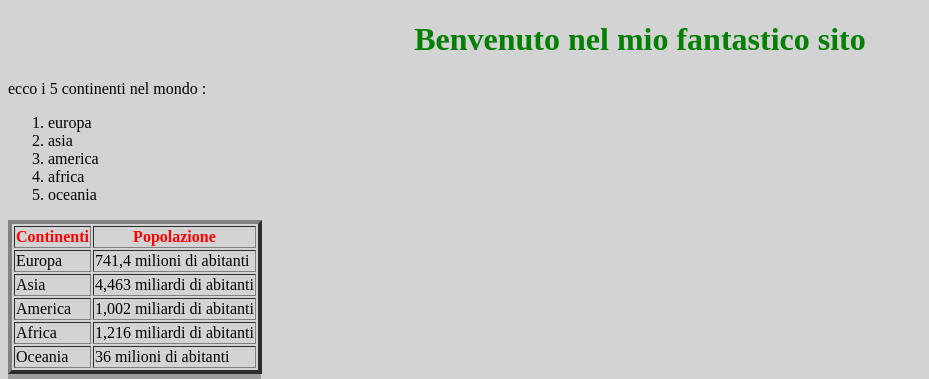
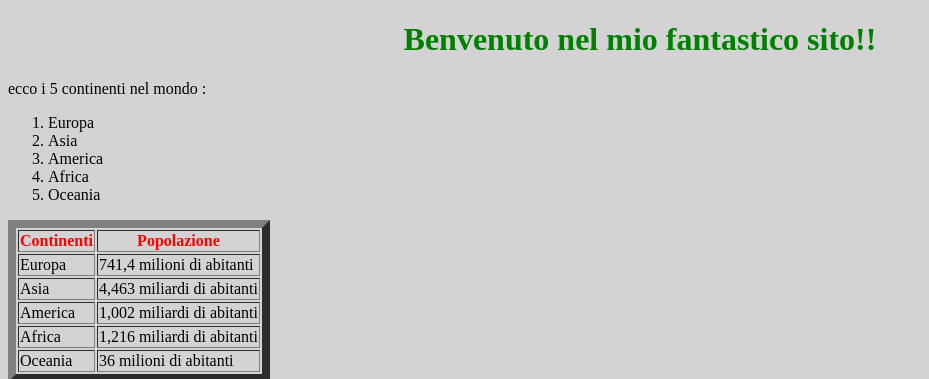
Before and after one commit to Tommygriso/Tommygriso.github.io, a plain HTML site: page index.html in a window 1280 px wide. Shown: the top 379 px of the page, without its empty margins (0-929 px from the left). Drawn offline with Linux system fonts and the light colour scheme; grey boxes are pictures that could not be loaded.

Commit message:
modifiche varie

```diff
--- a/index.html
+++ b/index.html
@@ -18,18 +18,24 @@
 				th{
 					color: red;
 				}
+				table{
+					color: lightblue;
+				}
+				td{
+					color: black;
+				}
 		</style>
 		<body>
-			<h1>Benvenuto nel mio fantastico sito</h1>
+			<h1>Benvenuto nel mio fantastico sito!!</h1>
 			ecco i 5 continenti nel mondo :
 			<ol>
-				<li>europa</li>
-				<li>asia</li>
-				<li>america</li>
-				<li>africa</li>
-				<li>oceania</li>
+				<li>Europa</li>
+				<li>Asia</li>
+				<li>America</li>
+				<li>Africa</li>
+				<li>Oceania</li>
 			</ol>
-			<table border='4'>
+			<table border='8'>
 				<tr>
 					<th>Continenti</th>
 					<th>Popolazione</th>
```
